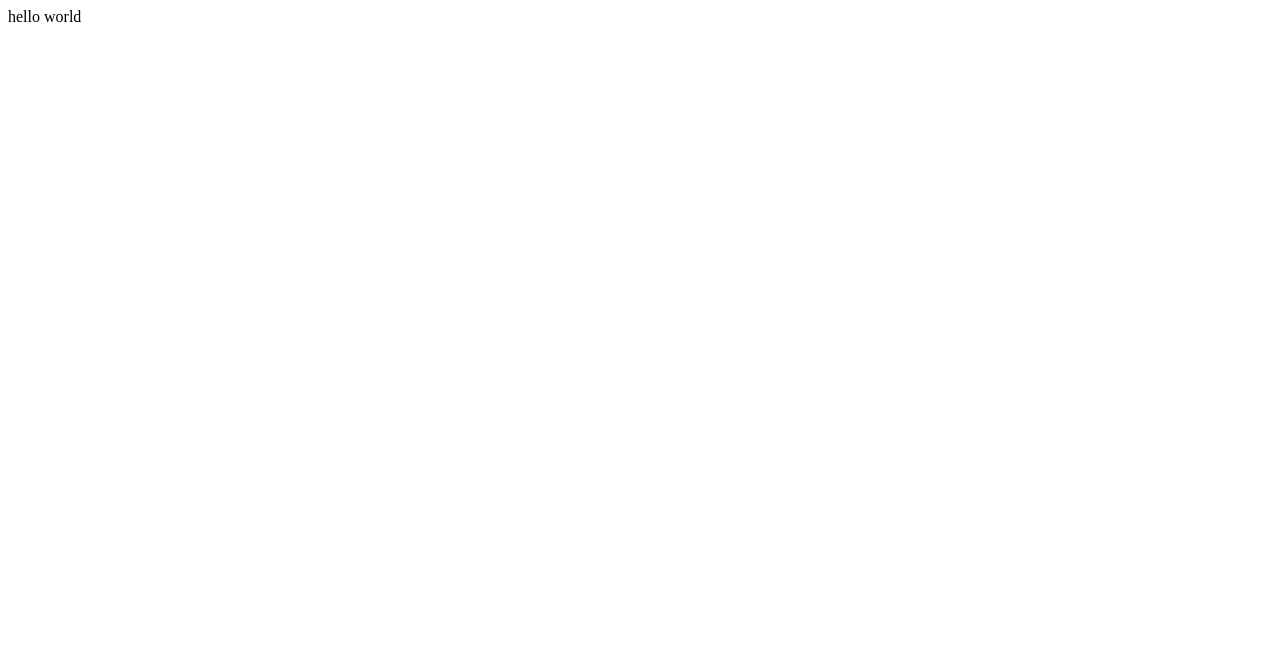
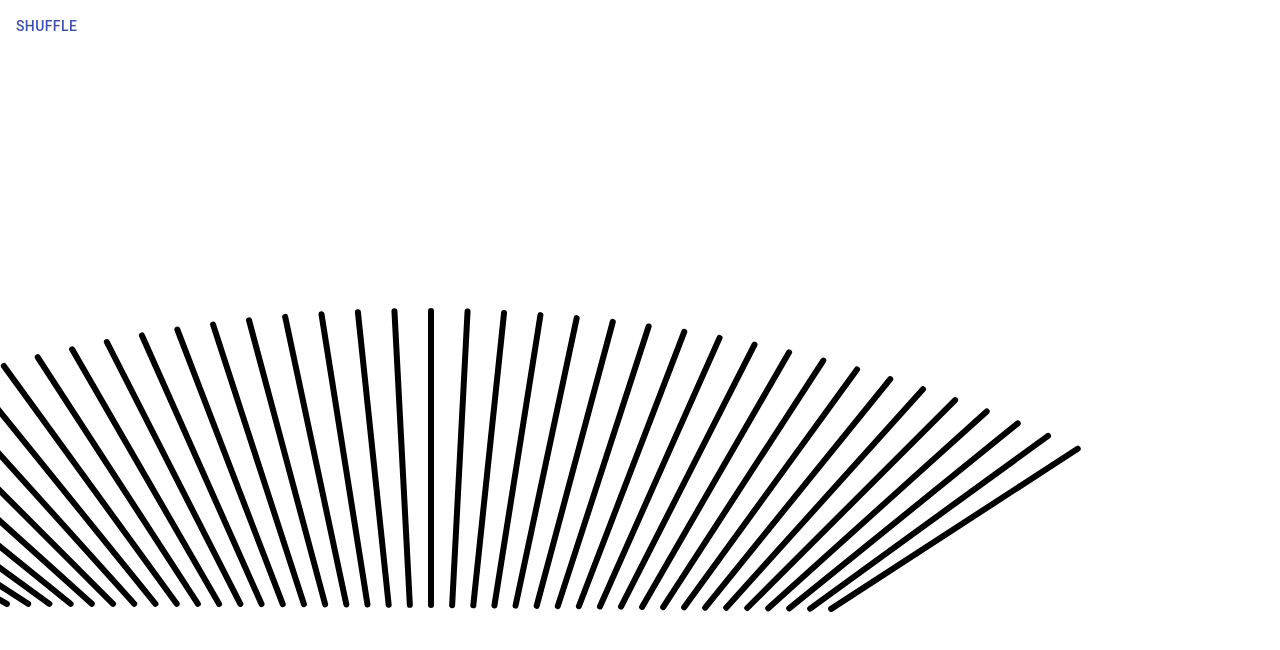
Before and after one commit to jbmerville/sort-visualizer, a React (Create React App) app: page / in a window 1280 px wide. Shown: the top 650 px of the page. Built offline with nearby package versions, Linux system fonts and the light colour scheme.

Commit message:
Implement data set component

```diff
--- a/package.json
+++ b/package.json
@@ -3,6 +3,7 @@
   "version": "0.1.0",
   "private": true,
   "dependencies": {
+    "@material-ui/core": "^4.9.7",
     "@testing-library/jest-dom": "^4.2.4",
     "@testing-library/react": "^9.3.2",
     "@testing-library/user-event": "^7.1.2",
--- /dev/null
+++ b/src/Bar.tsx
@@ -0,0 +1,32 @@
+import React from 'react';
+import Styles from './Styles';
+
+class Bar {
+    angle: number;
+    hightlight: string;
+
+    constructor(angle: number) {
+      this.angle = angle;
+      this.hightlight = 'black';
+    }
+
+    getComponent() {
+      const styles: Styles = {
+        container: {
+          position: 'relative',
+          display: 'inline-block',
+          height: '100%',
+          width: '6px',
+          borderRadius: '3px',
+          marginRight: '15px',
+          transformOrigin: 'bottom left',
+          background: this.hightlight,
+          transform: `rotate(${this.angle}deg)`,
+        },
+      };
+
+      return (<div key={this.angle} style={styles.container}></div>);
+    }
+};
+
+export default Bar;
--- /dev/null
+++ b/src/Controls.ts
@@ -0,0 +1,5 @@
+const Controls = (props) => {
+  const {data} = props;
+};
+
+export default Controls;
--- /dev/null
+++ b/src/Menu.tsx
@@ -0,0 +1,35 @@
+import React from 'react';
+import {Button} from '@material-ui/core';
+import Styles from './Styles';
+
+function Menu(props) {
+  const {data, onChange} = props;
+  const styles: Styles = {
+    container: {
+      position: 'relative',
+      display: 'block',
+      height: '300px',
+      width: '100%',
+    },
+  };
+
+  function shuffle() {
+    let j; let x; let i;
+    for (i = data.length - 1; i > 0; i--) {
+      j = Math.floor(Math.random() * (i + 1));
+      x = data[i];
+      data[i] = data[j];
+      data[j] = x;
+    }
+    onChange([...data]);
+  }
+
+  return (
+    <div style={styles.container}>
+      <Button color="primary" onClick={shuffle}>Shuffle</Button>
+    </div>
+  );
+}
+
+
+export default Menu;
--- /dev/null
+++ b/src/Styles.ts
@@ -0,0 +1,5 @@
+interface Styles {
+    container?: any,
+};
+
+export default Styles;
--- a/src/index.tsx
+++ b/src/index.tsx
@@ -1,10 +1,54 @@
-import React from 'react';
+import React, {useState, useEffect} from 'react';
 import ReactDOM from 'react-dom';
+import Bar from './Bar';
+import Styles from './Styles';
+import Menu from './Menu';
 
-const App = () => (
-  <div>
-    hello world
-  </div>
-);
+function App() {
+  const [data, setData] = useState([]);
+  const numberBars: number = 40;
+  const styles: Styles = {
+    container: {
+      position: 'relative',
+      display: 'block',
+      height: '300px',
+      width: '100%',
+    },
+  };
+
+  // equivalent to componentOnMount
+  useEffect(() => {
+    generateNewData();
+  }, []);
+
+  function getInitialAngle(index: number): number {
+    return (- Math.floor(numberBars / 2) + index) * 3;
+  }
+
+  function getDataComponent(data: Bar[]): React.Component[] {
+    const bars: React.Component[] = [];
+    for (const bar of data) {
+      bars.push(bar.getComponent());
+    }
+    return bars;
+  }
+
+  function generateNewData() {
+    const newData: Bar[] = [];
+    for (let index: number = 0; index < numberBars; index ++) {
+      newData.push(new Bar(getInitialAngle(index)));
+    }
+    setData(newData);
+  }
+
+  return (
+    <div>
+      <Menu data={data} onChange={setData} ></Menu>
+      <div style={styles.container}>
+        {getDataComponent(data)}
+      </div>
+    </div>
+  );
+};
 
 ReactDOM.render(<App />, document.querySelector('#root'));
```
Also changed, not shown: 1 other file (tests, documents, lock files or other folders).
